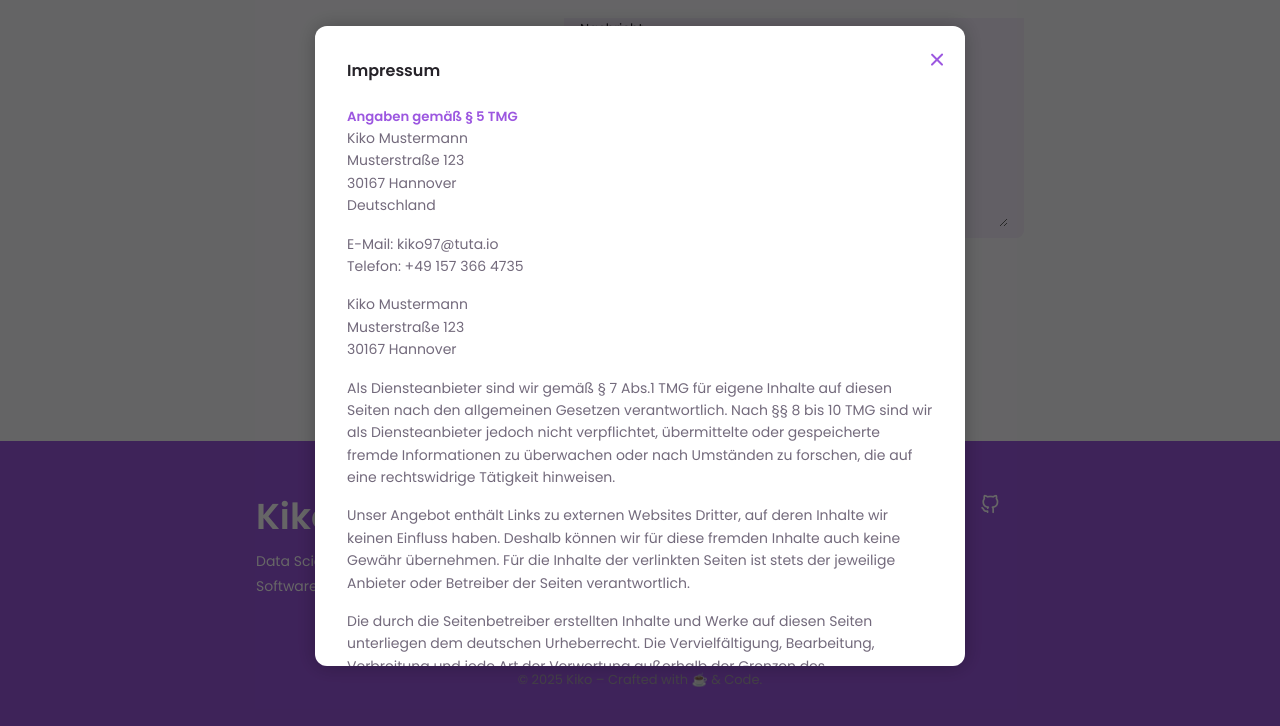
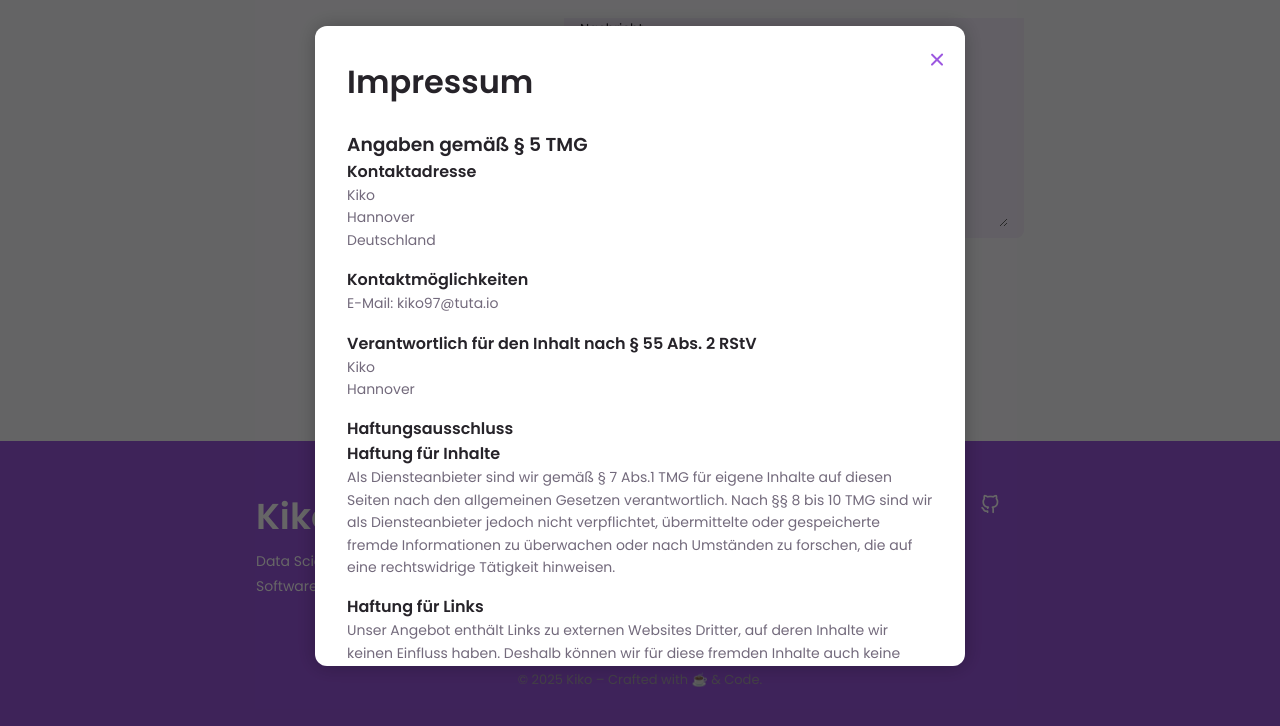
Before and after one commit to 42kiko/portfolio, a plain HTML site: page index.html in a window 1280 px wide. Both pictures are taken after a click on the link "Impressum". Shown: the part 6673-7399 px from the top of the page. Drawn offline with nearby package versions, Linux system fonts and the light colour scheme.

Commit message:
finish format and text for impressum

```diff
--- a/assets/js/main.js
+++ b/assets/js/main.js
@@ -589,18 +589,18 @@ function setLanguage() {
         "impressum-subtitle": { de: "Angaben gemäß § 5 TMG", en: "Information according to § 5 TMG" },
         "impressum-address-title": { de: "Kontaktadresse", en: "Contact Address" },
         "impressum-address": {
-            de: "Kiko Mustermann<br>Musterstraße 123<br>30167 Hannover<br>Deutschland",
-            en: "Kiko Mustermann<br>Musterstraße 123<br>30167 Hannover<br>Germany"
+            de: "Kiko<br>Hannover<br>Deutschland",
+            en: "Kiko<br>Hannover<br>Deutschland"
         },
         "impressum-contact-title": { de: "Kontaktmöglichkeiten", en: "Contact Options" },
         "impressum-contact": {
-            de: "E-Mail: kiko97@tuta.io<br>Telefon: +49 157 366 4735",
-            en: "Email: kiko97@tuta.io<br>Phone: +49 157 366 4735"
+            de: "E-Mail: kiko97@tuta.io",
+            en: "Email: kiko97@tuta.io"
         },
         "impressum-responsible-title": { de: "Verantwortlich für den Inhalt nach § 55 Abs. 2 RStV", en: "Responsible for content according to § 55 Abs. 2 RStV" },
         "impressum-responsible": {
-            de: "Kiko Mustermann<br>Musterstraße 123<br>30167 Hannover",
-            en: "Kiko Mustermann<br>Musterstraße 123<br>30167 Hannover"
+            de: "Kiko<br>Hannover",
+            en: "Kiko<br>Hannover"
         },
         "impressum-liability-title": { de: "Haftungsausschluss", en: "Disclaimer" },
         "impressum-content-title": { de: "Haftung für Inhalte", en: "Liability for Contents" },
--- a/index.html
+++ b/index.html
@@ -31,15 +31,22 @@
 <!--==================== IMPRESSUM MODAL ====================-->
 <div id="impressum-popup" class="legal-popup">
     <div class="legal-popup-content">
-        <h4 id="impressum-title">Impressum</h4>
+        <h1 id="impressum-title">Impressum</h1>
         <i class="uil uil-times legal-popup-close" id="impressum-close"></i>
         <div class="legal-text">
-            <h5 id="impressum-subtitle"></h5>
+            <h3 id="impressum-subtitle"></h3>
+            <h4 id="impressum-address-title"></h4>
             <p id="impressum-address"></p>
+            <h4 id="impressum-contact-title"></h4>
             <p id="impressum-contact"></p>
+            <h4 id="impressum-responsible-title"></h4>
             <p id="impressum-responsible"></p>
+            <h4 id="impressum-liability-title"></h4>
+            <h4 id="impressum-content-title"></h4>
             <p id="impressum-content-text"></p>
+            <h4 id="impressum-links-title"></h4>
             <p id="impressum-links-text"></p>
+            <h4 id="impressum-copyright-title"></h4>
             <p id="impressum-copyright-text"></p>
             <small id="impressum-update"></small>
         </div>
@@ -49,10 +56,10 @@
 <!--==================== DATENSCHUTZ MODAL ====================-->
 <div id="privacy-popup" class="legal-popup">
     <div class="legal-popup-content">
-        <h4 id="privacy-title">Datenschutzerklärung</h4>
+        <h1 id="privacy-title">Datenschutzerklärung</h1>
         <i class="uil uil-times legal-popup-close" id="privacy-close"></i>
         <div class="legal-text">
-            <h5 id="privacy-subtitle"></h5>
+            <h3 id="privacy-subtitle"></h3>
             <p id="privacy-general-text"></p>
             <p id="privacy-how-text"></p>
             <p id="privacy-purpose-text"></p>
```
